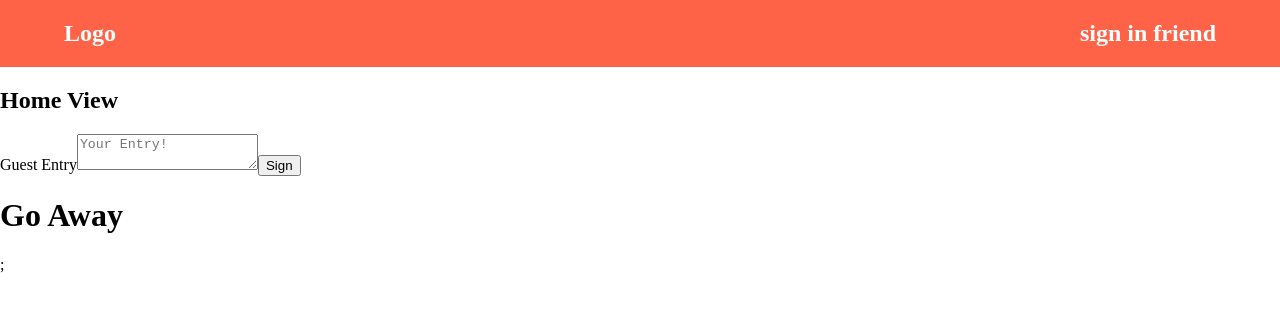
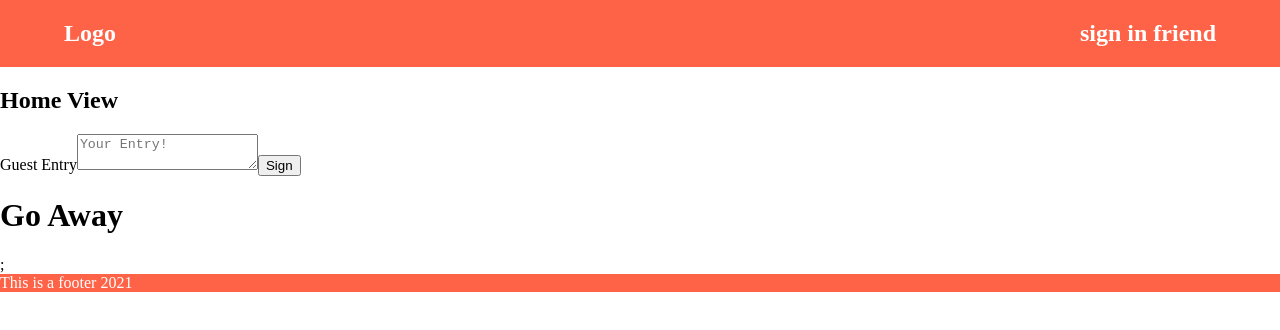
Before and after one commit to justin-w-soto/guestbook, a React app: page / in a window 1280 px wide. Shown: the top 330 px of the page. Built offline with nearby package versions, Linux system fonts and the light colour scheme.

Commit message:
added footer component

```diff
--- a/src/App.jsx
+++ b/src/App.jsx
@@ -2,6 +2,7 @@ import react from 'react'
 import { Header } from './components/Layout/Header'
 import { Home } from './views/Home/Home'
 import { GuestBook } from './components/GuestBook/GuestBook'
+import { Footer } from './components/Layout/Footer'
 
 
 export default function App() {
@@ -11,6 +12,7 @@ export default function App() {
     <Home />
     <GuestBook/>
     <h1>Go Away</h1>;
+    <Footer />
     </>
 
   )
--- /dev/null
+++ b/src/components/Layout/Footer.jsx
@@ -0,0 +1,9 @@
+import React from 'react'
+
+export const Footer = () => {
+    return (
+        <footer style={{background: 'tomato', color: 'white', margin: '0'}}>
+            This is a footer 2021
+        </footer>
+    )
+}
```
